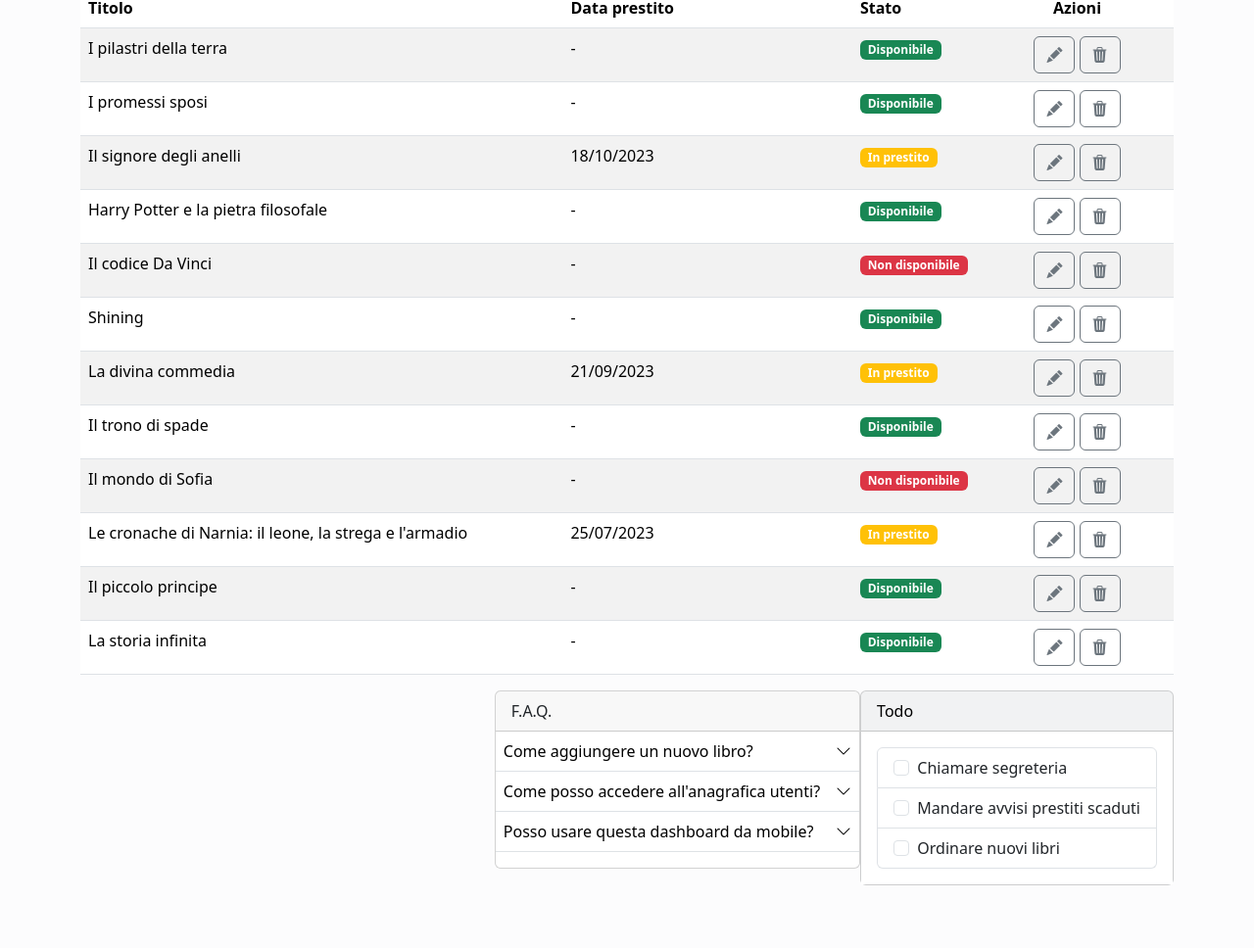
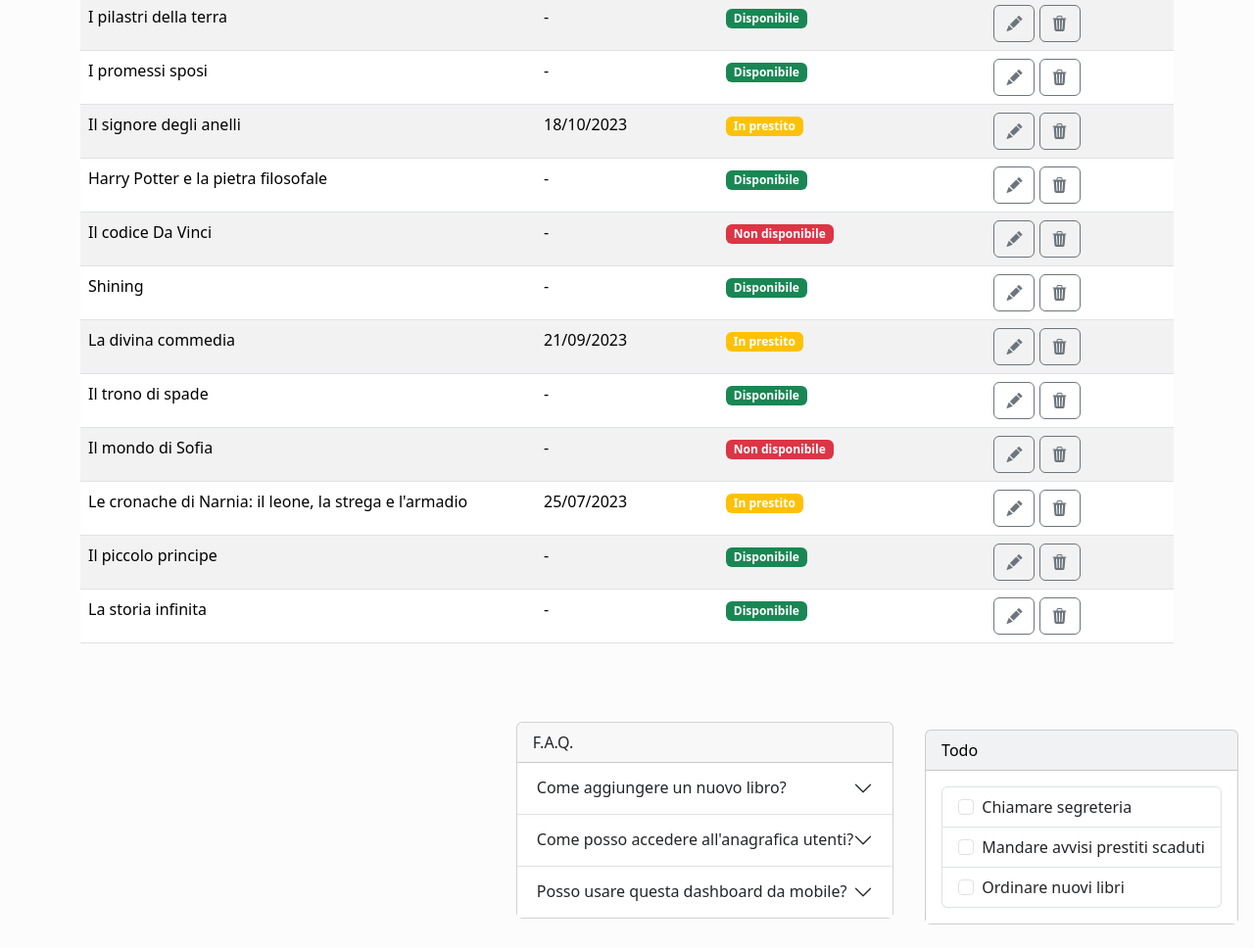
Before and after one commit to andreafulc/html-css-bootstrap-dashboard, a plain HTML site: page index.html in a window 1280 px wide. Shown: the part 251-1219 px from the top of the page at 98% size. Before the commit the page ends 1171 px from the top, so only its background shows below. Drawn offline with nearby package versions, Linux system fonts and the light colour scheme.

Commit message:
feat: accordion

```diff
--- a/index.html
+++ b/index.html
@@ -13,6 +13,9 @@
 
 
 <body class="bg-light-subtle">
+  <!-- js -->
+  <script src="https://cdn.jsdelivr.net/npm/bootstrap@5.3.3/dist/js/bootstrap.bundle.min.js" integrity="sha384-YvpcrYf0tY3lHB60NNkmXc5s9fDVZLESaAA55NDzOxhy9GkcIdslK1eN7N6jIeHz" crossorigin="anonymous"></script>
+
 <!-- Header -->
 
 <nav class="navbar navbar-expand-lg bg-dark border-bottom border-body" data-bs-theme="dark">
@@ -47,8 +50,11 @@
 <!-- main -->
 <main>
 <div class="container py-5">
-    <!-- catalogue with button -->
-    <div class="row py-4">
+  <!-- Linst in card?
+   <div class="card bg-light-subtle border border-0 d-col-12 d-md-col-12 d-lg-width: col-9 float-lg-start" >
+    <div class="card-body">-->
+      <!--  catalogue with button -->
+    <div class="row py-2">
       <div class="col-8 fw-light">
           <h1>Catalogo Libri</h1>
       </div>
@@ -57,13 +63,13 @@
       </div>
   </div>
   <!-- Grid title -->
-    <table class="table table-striped fw-light ">
+  <table class="table table-striped fw-light">
       <thead>
         <tr>
           <th class="col-5">Titolo</th>
-            <th class="col-3 d-none d-md-table-cell">Data prestito</th>
-            <th class="col-1">Stato</th>
-            <th class="col-2 text-center">Azioni</th>
+          <th class="col-2 d-none d-md-table-cell">Data prestito</th>
+          <th class="col-2">Stato</th>
+          <th class="col-3 text-center">Azioni</th>
         </tr>
       </thead>
       <tbody>
@@ -167,9 +173,12 @@
       </tbody>
     </table>
     <!-- end Grid -->
+    </div>
+  </div>
+
 
     <!-- card -->
-    <div class="card text-bg-light mb-3 float-lg-end">
+    <div class="card text-bg-light m-3 d-col-12 d-md-col-12 d-lg-col-3 float-lg-end my-4">
       <div class="card-header">Todo</div>
       <div class="card-body bg-white">
 
@@ -192,26 +201,43 @@
     <!-- end card -->
 
     <!-- faq -->
-    <div class="card float-lg-end">
+    <div class="card fw-light m-3 d-col-12 d-md-col-12 d-lg-col-3 float-lg-end">
       <div class="card-header">
         F.A.Q.
       </div>
-      <table class="table p-4">
-        <tbody>
-          <tr>
-            <td scope="row">Come aggiungere un nuovo libro?</td>
-            <td><i class="bi bi-chevron-down"></i></td>
-          </tr>
-          <tr>
-            <td scope="row">Come posso accedere all'anagrafica utenti?</td>
-            <td><i class="bi bi-chevron-down"></i></td>
-          </tr>
-          <tr>
-            <td scope="row border-none">Posso usare questa dashboard da mobile?</td>
-            <td><i class="bi bi-chevron-down"></i></td>
-          </tr>
-        </tbody>
-      </table>
+      <!-- accordion -->
+      <div class="accordion accordion-flush" id="accordionFlushExample">
+        <div class="accordion-item">
+          <h2 class="accordion-header">
+            <button class="accordion-button collapsed" type="button" data-bs-toggle="collapse" data-bs-target="#flush-collapseOne" aria-expanded="false" aria-controls="flush-collapseOne">
+              Come aggiungere un nuovo libro?
+            </button>
+          </h2>
+          <div id="flush-collapseOne" class="accordion-collapse collapse" data-bs-parent="#accordionFlushExample">
+            <div class="accordion-body">Placeholder content for this accordion, which is intended to demonstrate the <code>.accordion-flush</code> class. This is the first item's accordion body.</div>
+          </div>
+        </div>
+        <div class="accordion-item">
+          <h2 class="accordion-header">
+            <button class="accordion-button collapsed" type="button" data-bs-toggle="collapse" data-bs-target="#flush-collapseTwo" aria-expanded="false" aria-controls="flush-collapseTwo">
+              Come posso accedere all'anagrafica utenti?
+            </button>
+          </h2>
+          <div id="flush-collapseTwo" class="accordion-collapse collapse" data-bs-parent="#accordionFlushExample">
+            <div class="accordion-body">Placeholder content for this accordion, which is intended to demonstrate the <code>.accordion-flush</code> class. This is the second item's accordion body. Let's imagine this being filled with some actual content.</div>
+          </div>
+        </div>
+        <div class="accordion-item">
+          <h2 class="accordion-header">
+            <button class="accordion-button collapsed" type="button" data-bs-toggle="collapse" data-bs-target="#flush-collapseThree" aria-expanded="false" aria-controls="flush-collapseThree">
+              Posso usare questa dashboard da mobile?
+            </button>
+          </h2>
+          <div id="flush-collapseThree" class="accordion-collapse collapse" data-bs-parent="#accordionFlushExample">
+            <div class="accordion-body">Placeholder content for this accordion, which is intended to demonstrate the <code>.accordion-flush</code> class. This is the third item's accordion body. Nothing more exciting happening here in terms of content, but just filling up the space to make it look, at least at first glance, a bit more representative of how this would look in a real-world application.</div>
+          </div>
+        </div>
+      </div>
       </div>
     </div>
  </div>
```
Lines whose indentation alone changed are shown as unchanged.
